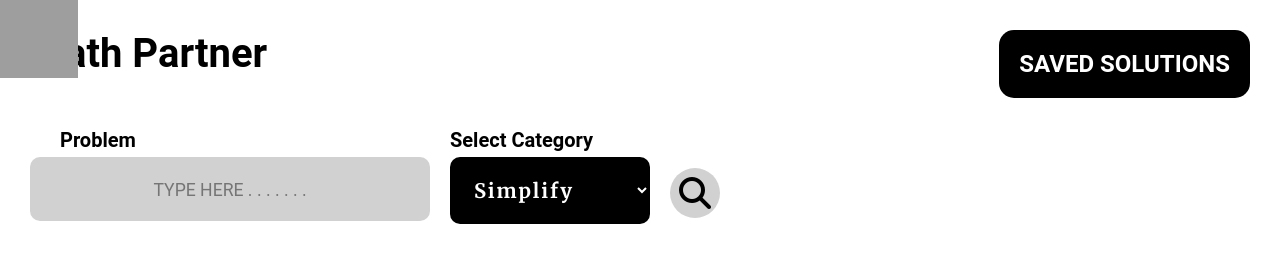
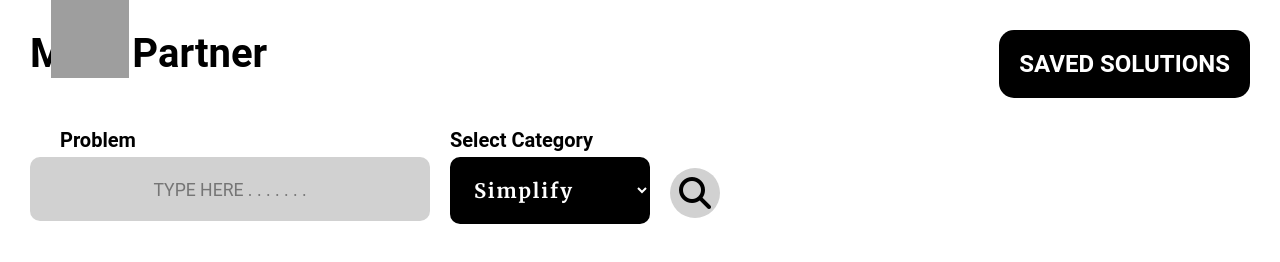
Before and after one commit to Swapy221/Maths-Partner---Javascript-Project---gpg4gq5e6glt, a plain HTML site: page index.html in a window 1280 px wide. Drawn offline with Linux system fonts and the light colour scheme; grey boxes are pictures that could not be loaded.

Commit message:
Update index.html

```diff
--- a/index.html
+++ b/index.html
@@ -8,7 +8,7 @@
     <link rel="stylesheet" href="styles.css">
 </head>
 <body>
-    <img alt="🏆" aria-label="🏆" src="https://notion-emojis.s3-us-west-2.amazonaws.com/prod/svg-twitter/1f3c6.svg" style="position: absolute; top: 0px; left: 0px; opacity: 1; width: 78px; height: 78px; transition: opacity 100ms ease-in 0s;">
+    <img alt="🏆" aria-label="🏆" src="https://notion-emojis.s3-us-west-2.amazonaws.com/prod/svg-twitter/1f3c6.svg" style="position: absolute; top: 0px; left: 4vmax; opacity: 1; width: 78px; height: 78px; transition: opacity 100ms ease-in 0s;">
     <div class="title-bar">
         <h1>Math Partner</h1>
         <button class="save-btn">SAVED SOLUTIONS</button>
```
